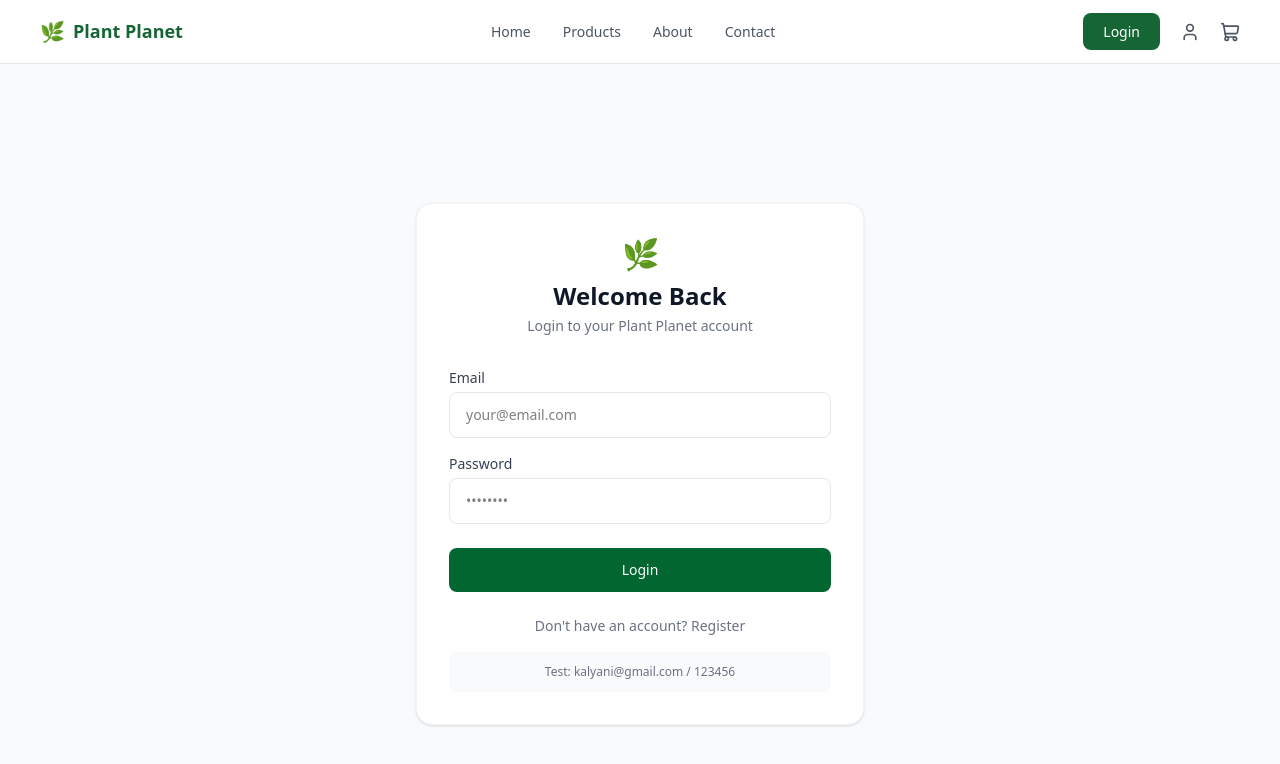
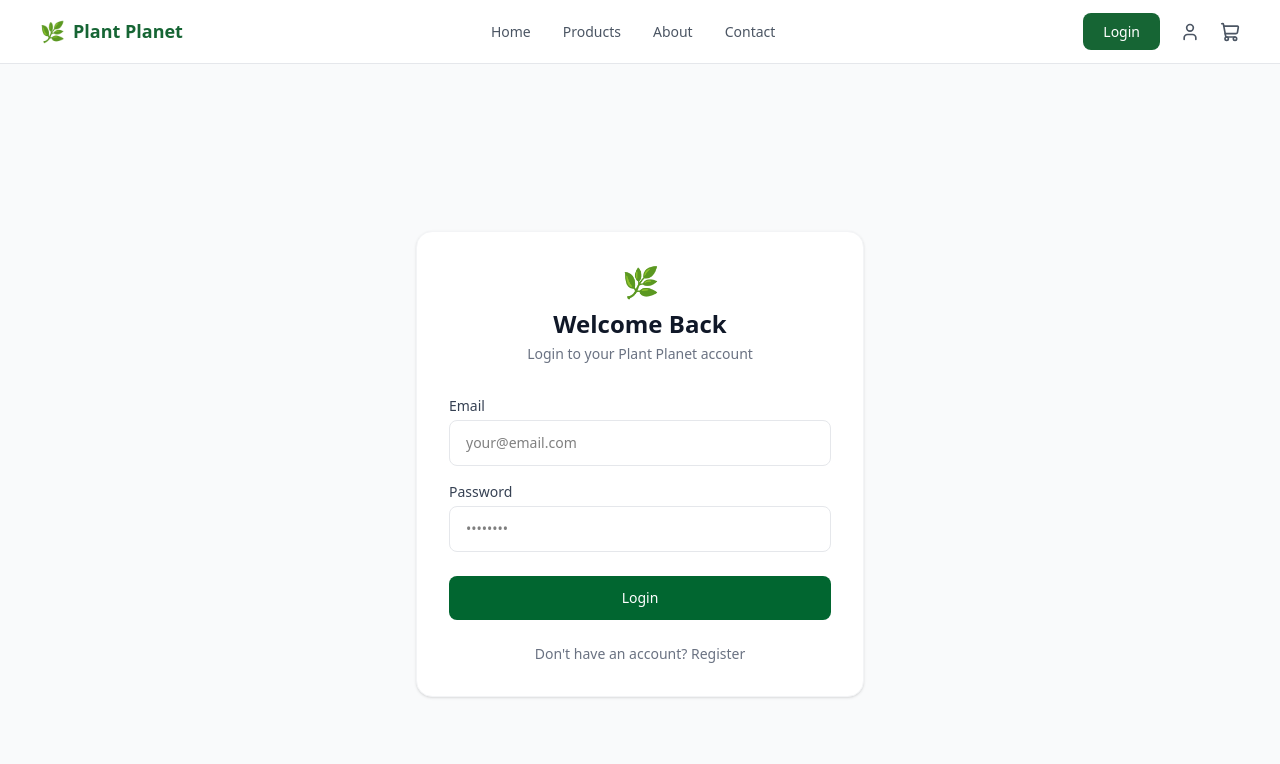
Before and after one commit to Kalyani28Basodiya/Plant-Planet-Store, a Next.js app: page /login in a window 1280 px wide. Shown: the top 764 px of the page. Built offline with nearby package versions, Linux system fonts and the light colour scheme; no server answers.

Commit message:
feat: login button in navbar, English text fixed

```diff
--- a/app/login/page.tsx
+++ b/app/login/page.tsx
@@ -87,10 +87,6 @@ export default function LoginPage() {
             Register
           </Link>
         </p>
-
-        <div className="mt-4 p-3 bg-gray-50 rounded-lg text-xs text-gray-500 text-center">
-          Test: kalyani@gmail.com / 123456
-        </div>
       </div>
     </main>
   )
```
